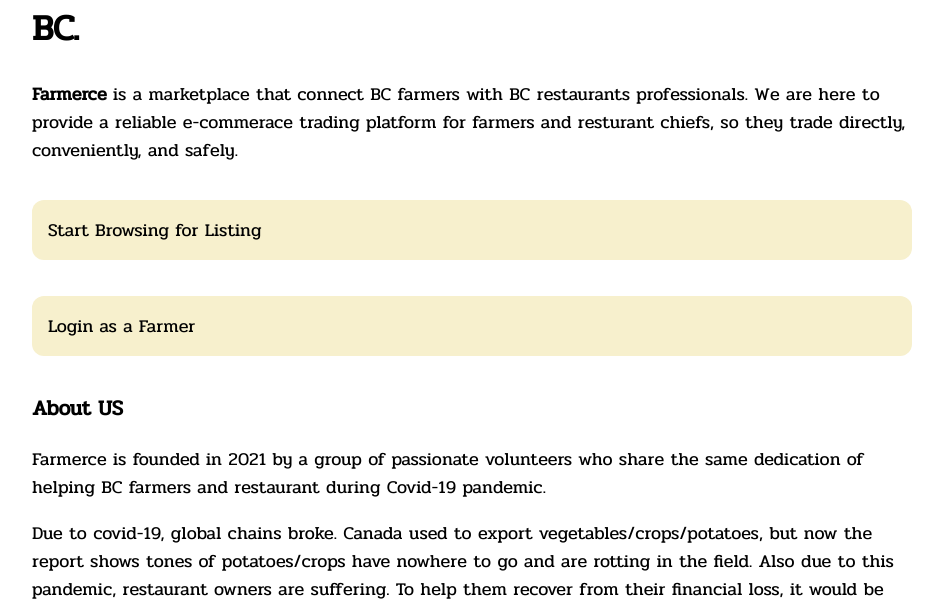
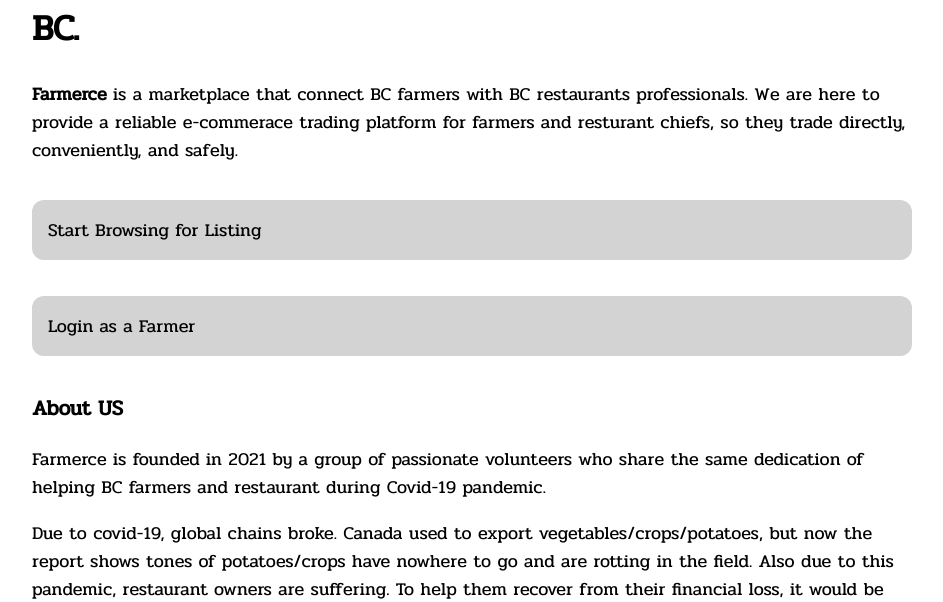
Before and after one commit to SetarehSh/HacktheBreak, a PHP site: page /homepage.html in a window 1280 px wide. Shown: the part 238-840 px from the top of the page, without its empty margins (168-1111 px from the left). Run offline with PHP 8.4, Linux system fonts and the light colour scheme.

Commit message:
color change

```diff
--- a/styles/homepage.css
+++ b/styles/homepage.css
@@ -22,7 +22,7 @@ body {
 
 }
 .options li{
-    background-color: rgb(247, 240, 205);
+    background-color: lightgray;
     border-radius: 12px;
     padding: 2vh;
     margin: 2em 0;
```
